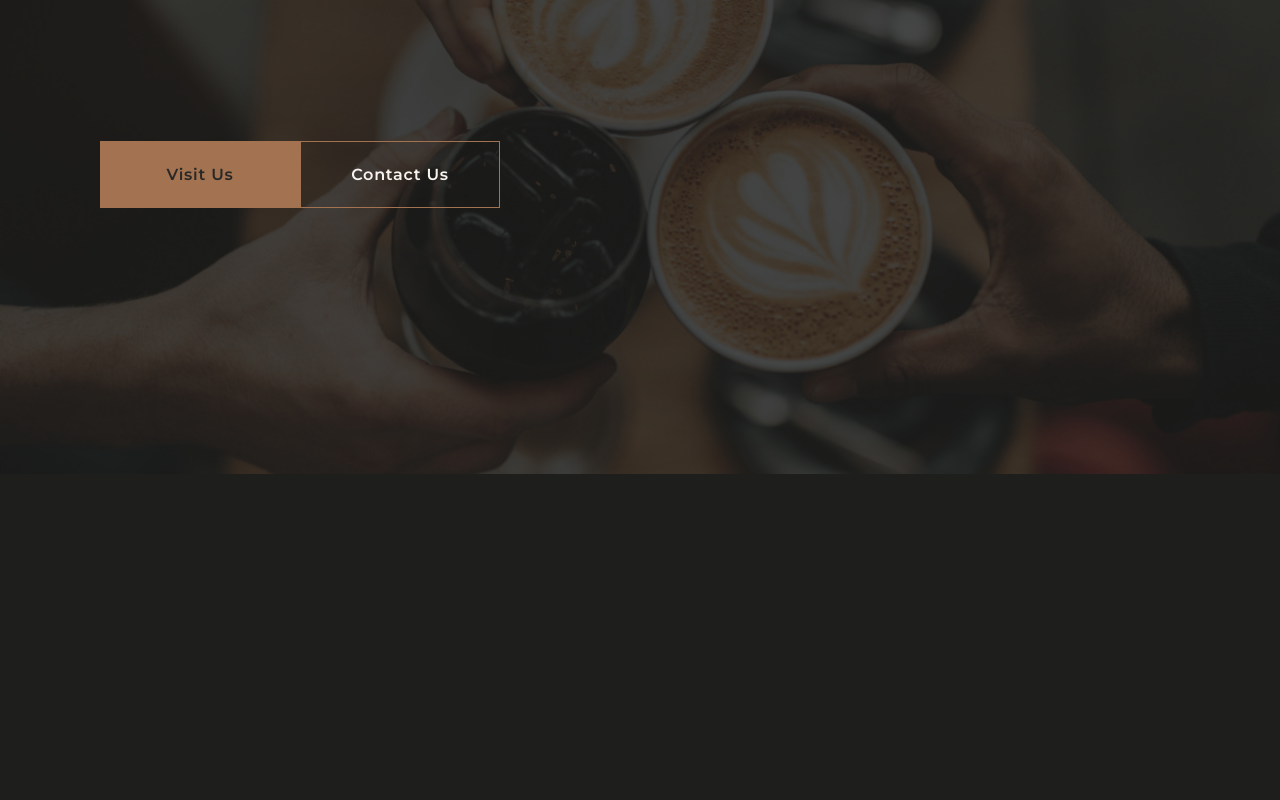
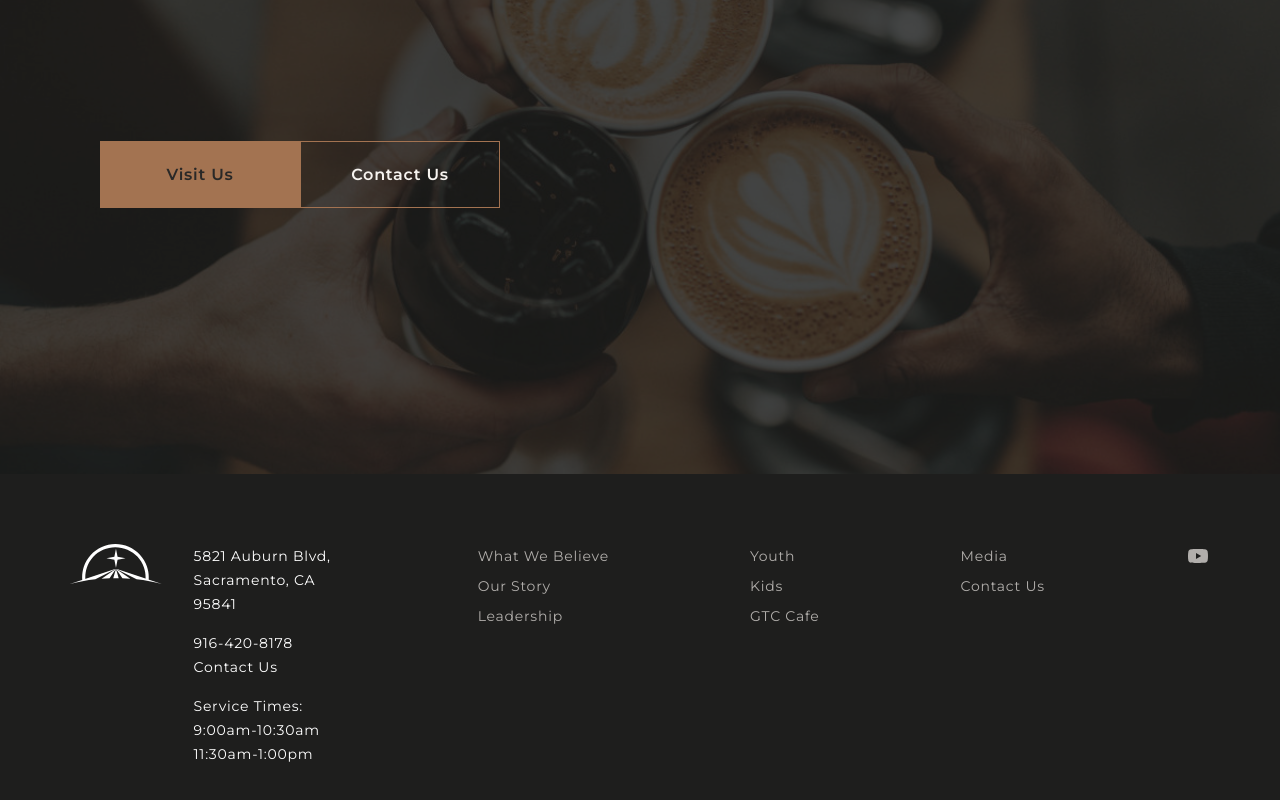
Before and after one commit to GTCAG/new-gtc, a React (Create React App) app: page /test in a window 1280 px wide. Shown: the part 226-1026 px from the top of the page. Before the commit the page ends 800 px from the top, so only its background shows below. Built offline with nearby package versions, Linux system fonts and the light colour scheme.

Commit message:
Finished footer structure/layout

```diff
--- /dev/null
+++ b/src/components/atoms/Footer.tsx
@@ -0,0 +1,107 @@
+import React from "react";
+import styled, { DefaultTheme, withTheme } from "styled-components";
+import logoImg from "../../images/GTC-Logo.svg";
+import Text from "../texts/Text";
+import { Link } from "react-router-dom";
+import navData from "../../data/nav-data";
+import YoutubeIcon from "../svgs/YoutubeIcon";
+
+interface FooterProps {
+  theme: DefaultTheme;
+}
+
+const CenterMaxWidth = styled.div`
+  display: flex;
+  justify-content: center;
+  align-items: center;
+  width: 100%;
+`;
+
+const Root = styled.footer`
+  display: flex;
+  width: 100%;
+  height: 350px;
+  max-width: ${({ theme }) => theme.dimensions.maxWidth};
+  justify-content: space-between;
+  box-sizing: border-box;
+  padding: 70px ${({ theme }) => theme.dimensions.margins.dekstop};
+`;
+
+const Logo = styled.img`
+  height: 40px;
+  width: 91.54px;
+  margin-right: 32px;
+`;
+
+const ContactDetails = styled.div`
+  width: 143px;
+  height: 222px;
+  display: flex;
+  justify-content: space-between;
+  flex-direction: column;
+`;
+
+const FlexContainer = styled.div`
+  display: flex;
+`;
+
+const LinkSection = styled.div``;
+
+const FooterLink = styled(Link)`
+  text-decoration: none;
+  margin-bottom: 10px;
+  p {
+    color: ${({ theme }) => theme.colors.primary.light};
+  }
+`;
+
+const FooterLinkSpacer = styled.div`
+  margin-bottom: 6px;
+`;
+
+const MediaLinks = styled.div``;
+
+const footerData = navData.filter((data) => data.sectionTitle);
+
+const Footer: React.FC<FooterProps> = ({ theme }) => {
+  const textVariant = "x-small";
+  const color = theme.colors.lights.white;
+  return (
+    <CenterMaxWidth>
+      <Root>
+        <FlexContainer>
+          <Logo src={logoImg} />
+          <ContactDetails>
+            <Text variant={textVariant} color={color}>
+              5821 Auburn Blvd, Sacramento, CA 95841
+            </Text>
+            <Text variant={textVariant} color={color}>
+              916-420-8178 Contact Us
+            </Text>
+            <Text variant={textVariant} color={color}>
+              Service Times: 9:00am-10:30am 11:30am-1:00pm
+            </Text>
+          </ContactDetails>
+        </FlexContainer>
+        {footerData.map((sectionData, index) => (
+          <LinkSection key={index}>
+            {sectionData.links?.map((linksData, linksIndex) => (
+              <FooterLinkSpacer key={linksIndex + ":" + index}>
+                <FooterLink to={linksData.route}>
+                  <Text variant={textVariant}>{linksData.title}</Text>
+                </FooterLink>
+              </FooterLinkSpacer>
+            ))}
+          </LinkSection>
+        ))}
+        <MediaLinks>
+          <a href="https://www.youtube.com/channel/UCNaKPci4jHkzFyo2hYwlVRQ">
+            <YoutubeIcon />
+          </a>
+        </MediaLinks>
+      </Root>
+    </CenterMaxWidth>
+  );
+};
+
+export default withTheme(Footer);
--- a/src/components/atoms/NavBar.tsx
+++ b/src/components/atoms/NavBar.tsx
@@ -5,36 +5,7 @@ import arrowImg from "../../images/chevron_down.svg";
 import Text from "../texts/Text";
 import { Link as RouteLink } from "react-router-dom";
 import ChevronDown from "../svgs/ChevronDown";
-
-const navData = [
-  {
-    sectionTitle: "Who We Are",
-    links: [
-      { title: "What We Believe", route: "/belief" },
-      { title: "Our Story", route: "/story" },
-      { title: "Leadership", route: "/leadership" },
-    ],
-  },
-  {
-    sectionTitle: "Our Ministries",
-    links: [
-      { title: "Youth", route: "/youth" },
-      { title: "Kids", route: "/kids" },
-      { title: "GTC Cafe", route: "/cafe" },
-    ],
-  },
-  {
-    sectionTitle: "Resources",
-    links: [
-      { title: "Media", route: "/Media" },
-      { title: "Contact Us", route: "/contact" },
-    ],
-  },
-  {
-    title: "Give Back",
-    route: "https://www.google.com",
-  },
-];
+import navData from "../../data/nav-data";
 
 interface NavBarProps {
   theme: DefaultTheme;
--- a/src/components/pages/HomePage.tsx
+++ b/src/components/pages/HomePage.tsx
@@ -6,6 +6,7 @@ import Text from "../texts/Text";
 import Display from "../texts/Display";
 import Button from "../input/Button";
 import Underlined from "../texts/Underlined";
+import Footer from "../atoms/Footer";
 
 interface HomePageProps {
   theme?: DefaultTheme;
@@ -152,6 +153,7 @@ const HomePage: React.FC<HomePageProps> = ({ theme }) => {
           this mission until Christ returns.
         </MissionText>
       </MissionStatement>
+      <Footer />
     </Root>
   );
 };
--- a/src/components/pages/TestPage.tsx
+++ b/src/components/pages/TestPage.tsx
@@ -1,11 +1,9 @@
 import React from "react";
 import styled from "styled-components";
 import PageHeader from "../atoms/PageHeader";
-import Display from "../texts/Display";
-import Text from "../texts/Text";
 import testImg from "../../images/cafe.jpg";
-import NavBar from "../atoms/NavBar";
 import Button from "../input/Button";
+import Footer from "../atoms/Footer";
 
 const Root = styled.div`
   width: 100%;
@@ -23,7 +21,6 @@ const MarginHeader = styled.div`
 const TestPage: React.FC = () => {
   return (
     <Root>
-      {/* <NavBar /> */}
       <PageHeader
         alignItems="flex-start"
         img={testImg}
@@ -33,6 +30,7 @@ const TestPage: React.FC = () => {
           <Button variant="secondary">Contact Us</Button>
         </MarginHeader>
       </PageHeader>
+      <Footer />
     </Root>
   );
 };
--- /dev/null
+++ b/src/components/svgs/YoutubeIcon.tsx
@@ -0,0 +1,23 @@
+import React from "react";
+
+interface YoutubeIconProps {
+  color?: string;
+}
+
+const YoutubeIcon: React.FC<YoutubeIconProps> = ({ color }) => {
+  return (
+    <svg
+      width="24"
+      height="24"
+      viewBox="0 0 24 24"
+      fill="none"
+      xmlns="http://www.w3.org/2000/svg">
+      <path
+        d="M12.006 19.012H11.986C11.924 19.012 5.721 19 4.156 18.575C3.29543 18.3432 2.62335 17.6707 2.392 16.81C2.11058 15.2224 1.97469 13.6123 1.986 12C1.97873 10.385 2.11831 8.77271 2.403 7.183C2.64071 6.32151 3.30983 5.64595 4.169 5.4C5.691 5 11.723 5 11.979 5H12C12.063 5 18.282 5.012 19.831 5.437C20.6898 5.67001 21.3605 6.3411 21.593 7.2C21.8834 8.79354 22.0197 10.4113 22 12.031C22.007 13.644 21.8671 15.2543 21.582 16.842C21.3477 17.7016 20.6752 18.3726 19.815 18.605C18.295 19.008 12.262 19.012 12.006 19.012ZM10.006 9.005L10.001 15.005L15.213 12.005L10.006 9.005Z"
+        fill={color || "#B1AEAB"}
+      />
+    </svg>
+  );
+};
+
+export default YoutubeIcon;
--- /dev/null
+++ b/src/data/nav-data.ts
@@ -0,0 +1,32 @@
+const navData = [
+  {
+    sectionTitle: "Who We Are",
+    links: [
+      { title: "What We Believe", route: "/belief" },
+      { title: "Our Story", route: "/story" },
+      { title: "Leadership", route: "/leadership" },
+    ],
+  },
+  {
+    sectionTitle: "Our Ministries",
+    links: [
+      { title: "Youth", route: "/youth" },
+      { title: "Kids", route: "/kids" },
+      { title: "GTC Cafe", route: "/cafe" },
+    ],
+  },
+  {
+    sectionTitle: "Resources",
+    links: [
+      { title: "Media", route: "/Media" },
+      { title: "Contact Us", route: "/contact" },
+    ],
+  },
+  {
+    title: "Give Back",
+    route: "https://www.google.com",
+    normal: true,
+  },
+];
+
+export default navData;
```
